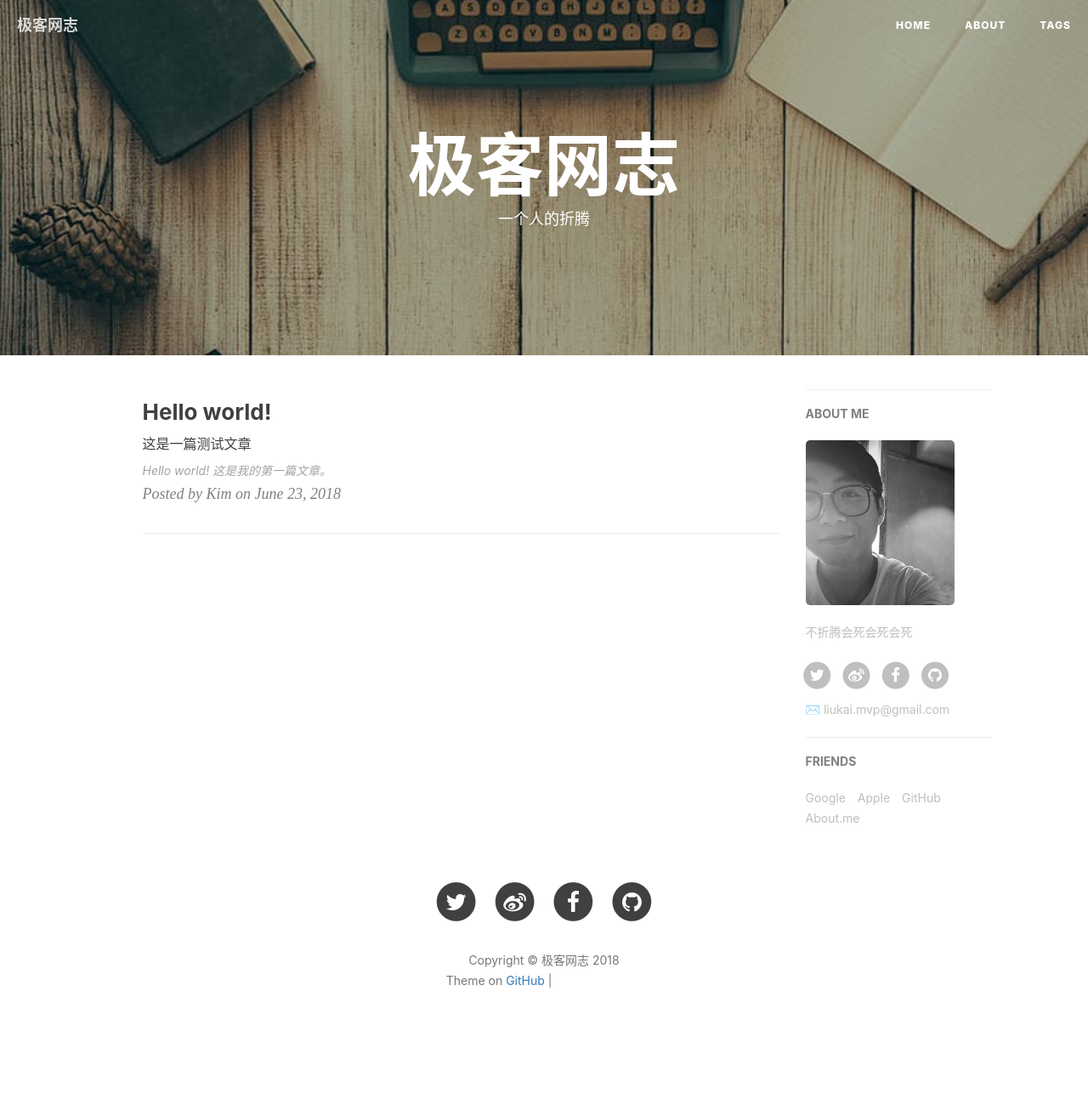
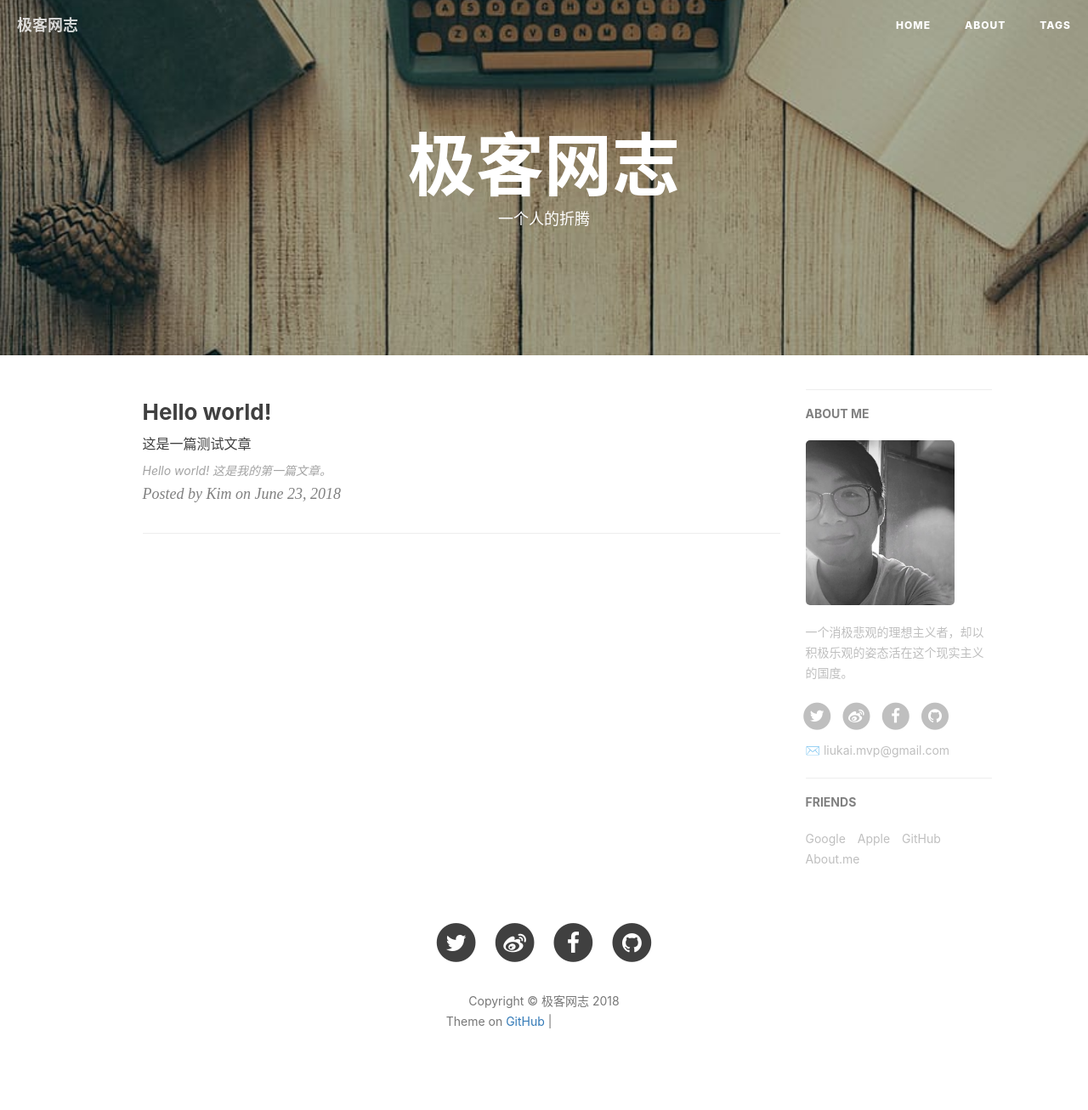
Before and after one commit to igeeker/igeeker.github.io, a Jekyll site: the page built from index.html, in a window 1280 px wide. Shown: the whole page at 85% size. Built offline with Jekyll 4.4.1, drawn with Linux system fonts in a browser that asks for light colours; nearby versions of some CDN libraries; the list of posts is cut into pages by our own code; comment, search, counter and statistics services are not loaded; before the commit the page ends 1258 px from its top, so only the background shows below that; grey boxes are pictures that could not be loaded.

Commit message:
Update _config.yml

```diff
--- a/_config.yml
+++ b/_config.yml
@@ -3,7 +3,7 @@
 SEOTitle: 极客网志 | 记录悲惨生活
 header-img: img/post-bg-desk.jpg
 email: liukai.mvp@gmail.com
-description: "一个人的折腾"
+description: "记录悲惨生活"
 keyword: "igeeker, igeeker‘s blog, 极客网志"
 url: "http://igeeker.github.io"          # your host, for absolute URL
 baseurl: ""      # for example, '/blog' if your blog hosted on 'host/blog'
@@ -11,7 +11,7 @@
 
 # Sidebar settings
 sidebar: true                           # whether or not using Sidebar.
-sidebar-about-description: "不折腾会死会死会死"
+sidebar-about-description: "一个消极悲观的理想主义者，却以积极乐观的姿态活在这个现实主义的国度。"
 sidebar-avatar: /img/about-BY-gentle.jpg      # use absolute URL, seeing it's used in both `/` and `/about/`
 
 
```
